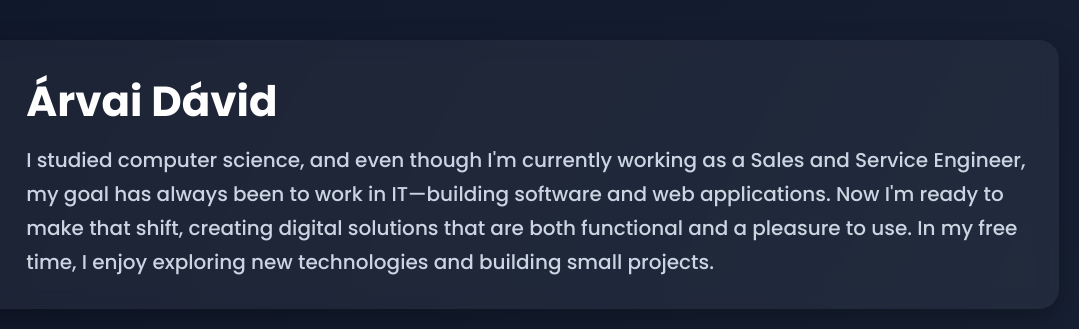
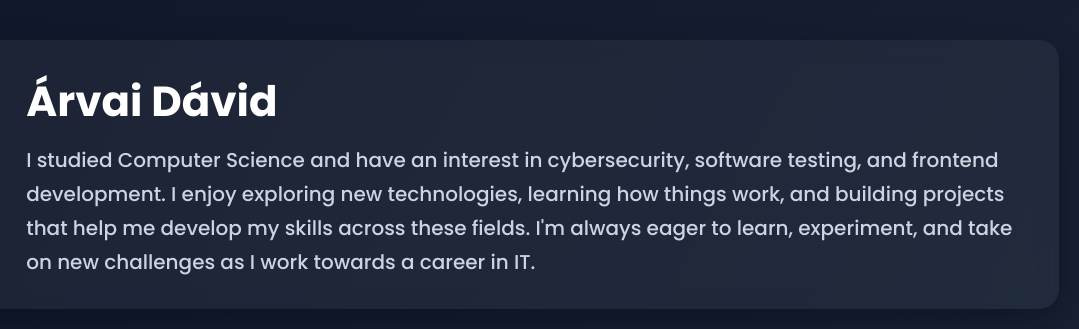
Before and after one commit to davidarvai/My-Portfolio-Website, a plain HTML site: page index.html in a window 1280 px wide. Shown: the top 329 px of the page, 201-1280 px from the left. Drawn offline with Linux system fonts and the light colour scheme.

Commit message:
text edit

```diff
--- a/index.html
+++ b/index.html
@@ -340,9 +340,9 @@ font-size:18px;
 <h1>Árvai Dávid</h1>
 
 <p>
-I studied computer science, and even though I'm currently working as a Sales and Service Engineer, my goal has always been to work in IT—building software and web applications.
-Now I'm ready to make that shift, creating digital solutions that are both functional and a pleasure to use.
-In my free time, I enjoy exploring new technologies and building small projects.
+  I studied Computer Science and have an interest in cybersecurity, software testing, and frontend development.
+  I enjoy exploring new technologies, learning how things work, and building projects that help me develop my skills across these fields.
+  I'm always eager to learn, experiment, and take on new challenges as I work towards a career in IT.
 </p>
 
 </div>
```
